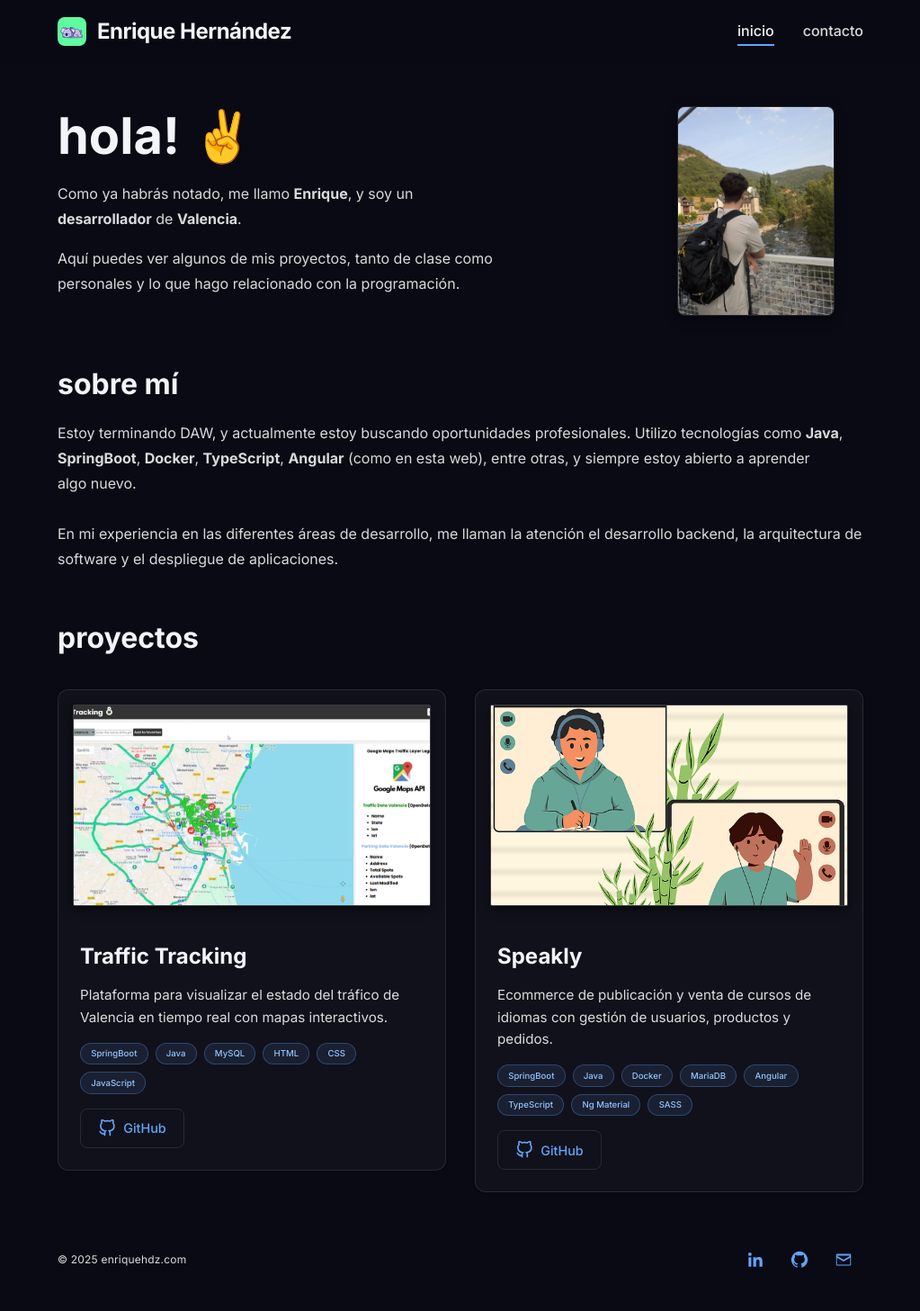
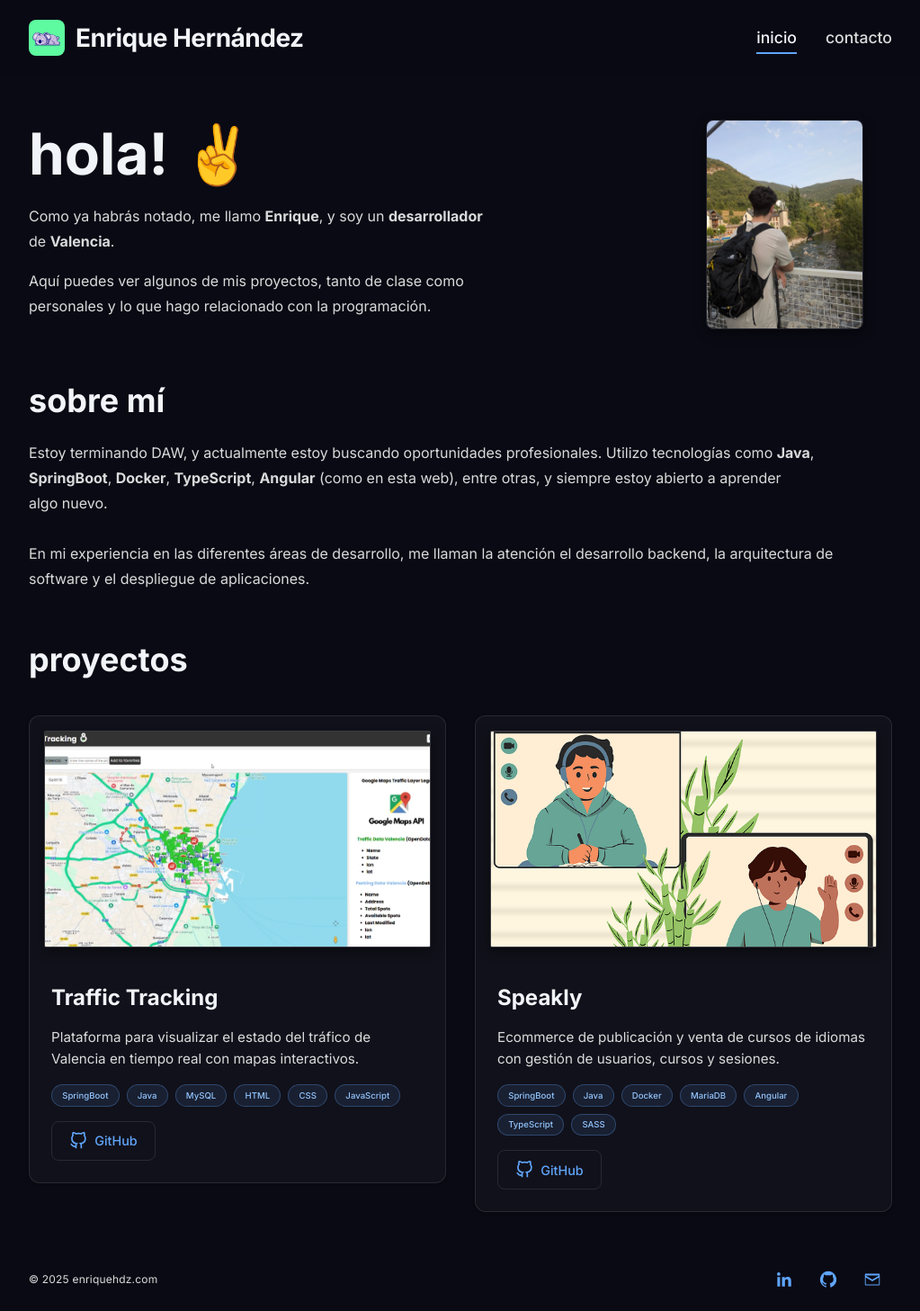
Before and after one commit to kiqueHD/portfolio, an Angular app: page / in a window 1280 px wide. Shown: the whole page at 90% size, without its empty margins (128-1151 px from the left). Before the commit the page ends 1435 px from the top, so only its background shows below. Built offline with nearby package versions, Linux system fonts and the light colour scheme.

Commit message:
update width media qrys, content home

```diff
--- a/src/app/app.scss
+++ b/src/app/app.scss
@@ -12,11 +12,11 @@
 }
 
 .content-container {
-  width: 40%;
+  width: 50%;
   margin: 0 auto;
 
   @media (max-width: 1345px) {
-    width: 70%;
+    width: 75%;
   }
 
   @media (max-width: 768px) {
--- a/src/app/components/header/header.scss
+++ b/src/app/components/header/header.scss
@@ -4,7 +4,7 @@
   position: sticky;
   top: 0;
   z-index: 100;
-  height: 70px;
+  height: 85px;
   background-color: var(--bg-glass);
   backdrop-filter: blur(var(--blur));
   -webkit-backdrop-filter: blur(var(--blur));
@@ -16,7 +16,7 @@
 }
 
 .header-container {
-  width: 40%;
+  width: 50%;
   margin: 0 auto;
   height: 100%;
   display: flex;
@@ -24,7 +24,7 @@
   justify-content: space-between;
 
   @media (max-width: 1345px) {
-    width: 70%;
+    width: 75%;
   }
 
   @media (max-width: 768px) {
@@ -48,14 +48,14 @@
   transition: all 0.3s ease;
 
   &-icon {
-    width: 32px;
-    height: 32px;
+    width: 40px;
+    height: 40px;
     border-radius: var(--radius);
     transition: transform 0.3s ease;
   }
 
   &-text {
-    font-size: 1.5rem;
+    font-size: 1.75rem;
     font-weight: 700;
     color: var(--text-primary);
     letter-spacing: -0.5px;
@@ -78,7 +78,7 @@
   &-link {
     color: var(--text-secondary);
     text-decoration: none;
-    font-size: 1rem;
+    font-size: 1.1rem;
     font-weight: 500;
     padding: 0.2rem 0;
     position: relative;
--- a/src/app/pages/home/home.ts
+++ b/src/app/pages/home/home.ts
@@ -20,8 +20,8 @@ export class Home {
     {
       imageUrl: 'assets/projects/cursoimg.png',
       title: 'Speakly',
-      description: 'Ecommerce de publicación y venta de cursos de idiomas con gestión de usuarios, productos y pedidos.',
-      technologies: ['SpringBoot', 'Java', 'Docker', 'MariaDB','Angular', 'TypeScript', 'Ng Material', 'SASS'],
+      description: 'Ecommerce de publicación y venta de cursos de idiomas con gestión de usuarios, cursos y sesiones.',
+      technologies: ['SpringBoot', 'Java', 'Docker', 'MariaDB','Angular', 'TypeScript', 'SASS'],
       githubUrl: 'https://github.com/orgs/speakly-project/repositories'
     }
   ];
--- a/src/styles/_typography.scss
+++ b/src/styles/_typography.scss
@@ -1,5 +1,5 @@
 .page-title {
-  font-size: 3.5rem;
+  font-size: 4rem;
   font-weight: 700;
   color: var(--text-primary);
   margin: 0;
@@ -16,7 +16,7 @@
 }
 
 .section-title {
-  font-size: 2rem;
+  font-size: 2.25rem;
   font-weight: 700;
   color: var(--text-primary);
   margin: 0;
@@ -34,13 +34,13 @@
   color: var(--text-secondary);
   line-height: 1.75;
   margin: 0;
-  font-size: 0.95rem;
+  font-size: 1.05rem;
   max-width: 80ch;
   text-wrap: pretty;
 }
 
 .helper-text {
-  font-size: 0.85rem;
+  font-size: 0.95rem;
   color: rgba(255, 255, 255, 0.6);
   margin: 0;
 }
```
